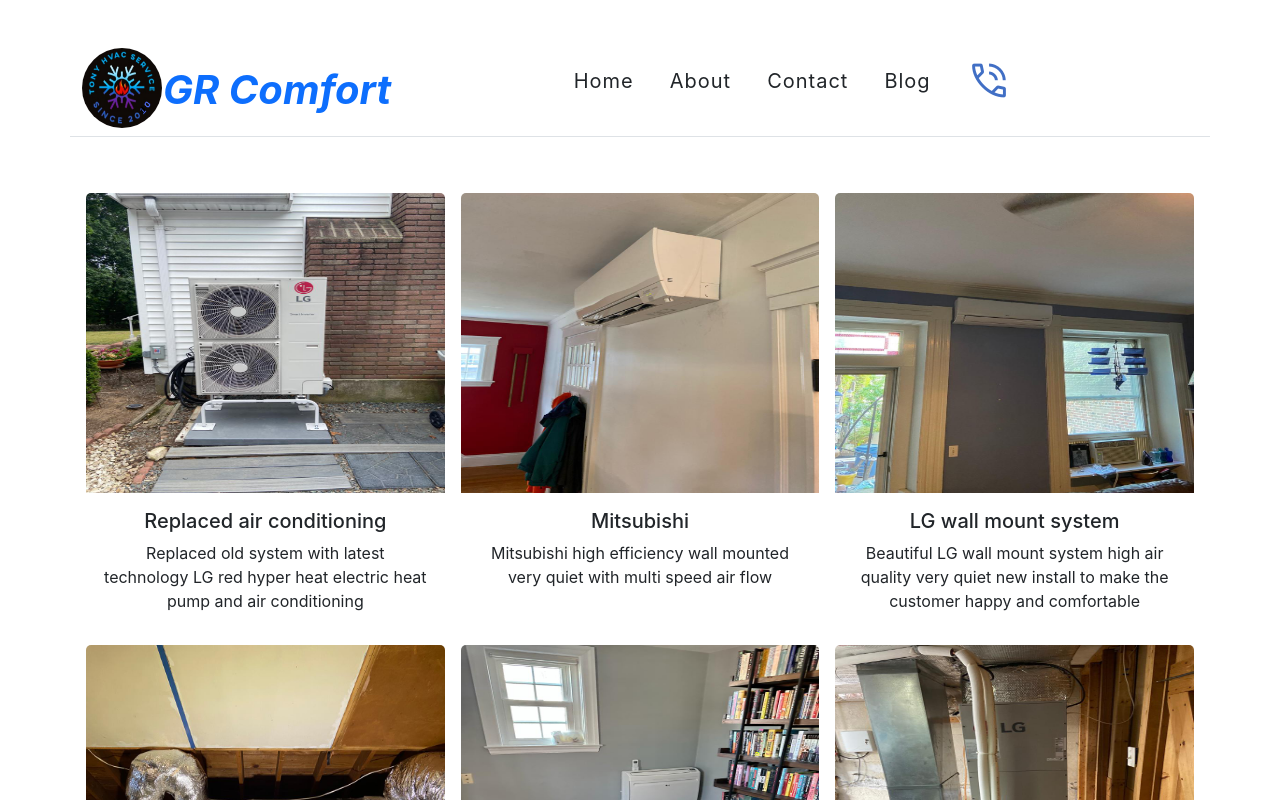
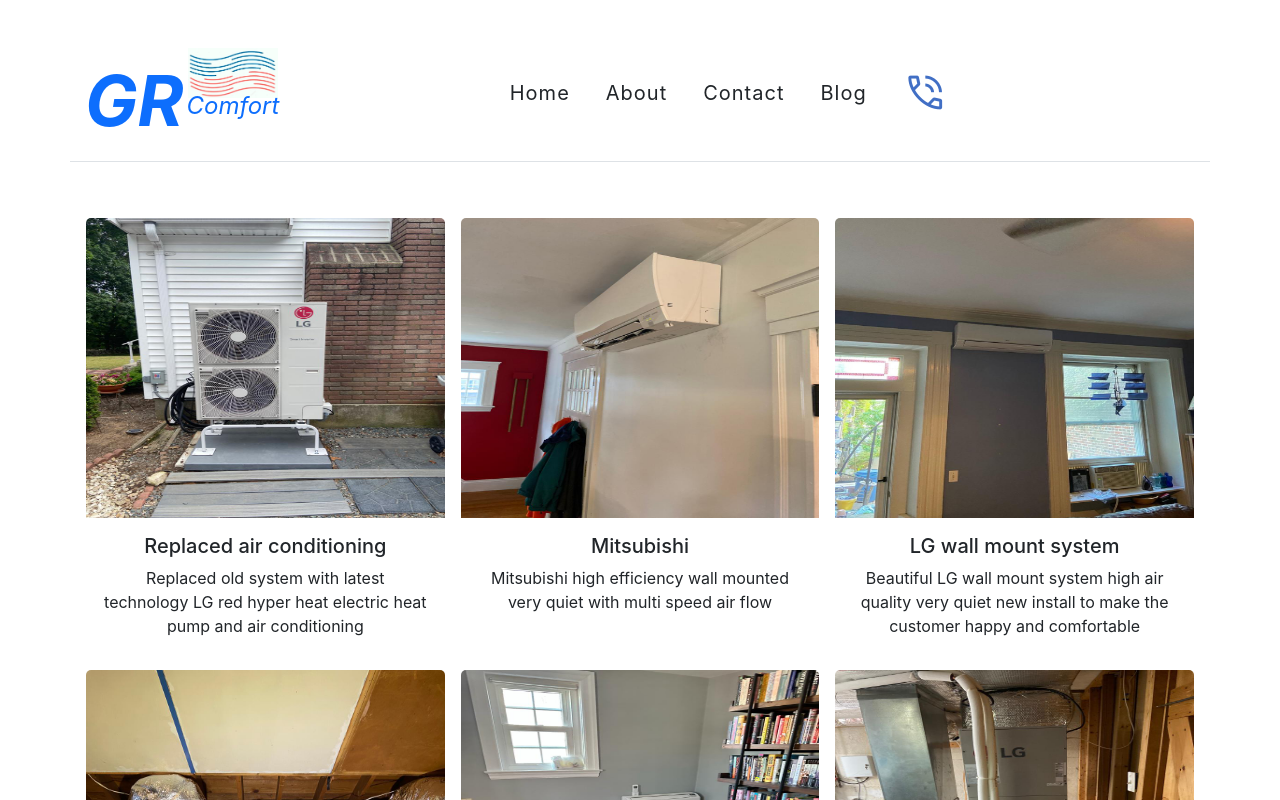
Before and after one commit to rigelselmani/HVAC-Tony, a React (Create React App) app in the folder tonyhvac/: page /blog in a window 1280 px wide. Shown: the top 800 px of the page. Built offline with nearby package versions, Linux system fonts and the light colour scheme; a web font is replaced by a local one.

Commit message:
changing the logo

```diff
--- a/tonyhvac/src/components/Navbar/Navbar.css
+++ b/tonyhvac/src/components/Navbar/Navbar.css
@@ -15,12 +15,14 @@
     font-weight: bold;
 }
 .logo{
-    width:80px;
-    height:80px;
-    border-radius: 50%;
+    width:90px;
+    height:50px;
+    margin-bottom:-10px;
 }
 .navbar-brand{
-    margin-left:1px;
+    margin:0 3px;
+    padding:0;
+    font-size: 70px;
 }
 .services-nav{
     margin-top:-15px
@@ -30,3 +32,8 @@
         margin-left:10px;
      }
  }
+ @media only screen and (max-width: 994px) {
+     .logo-text{
+        align-self: start;
+    }
+}
--- a/tonyhvac/src/components/Navbar/Navbar.js
+++ b/tonyhvac/src/components/Navbar/Navbar.js
@@ -5,8 +5,13 @@
     return (
         <nav className="navbar navbar-expand-lg container bg-white sticky-top border-bottom">
             <div className="container-fluid">
-               <img className="logo" src={require('../../images/logo.png')} alt="logo" />
-               <a className="navbar-brand text-primary fs-1 fst-italic mt-1 logo-nav"  href="/">GR Comfort</a>
+               <div className="d-flex flex-row">
+                  <a className="navbar-brand text-primary fst-italic logo-nav"  href="/">GR</a>
+                  <div className="logo-box">
+                     <img className="logo" src={require('../../images/hot-cold.jpg')} alt="logo" />
+                     <p className="logo-text float-left text-primary fs-4 fst-italic m-0 ">Comfort</p>
+                  </div>
+               </div>
               <button className="navbar-toggler" type="button" data-bs-toggle="collapse" data-bs-target="#navbarNavDropdown" aria-controls="navbarNavDropdown" aria-expanded="false" aria-label="Toggle navigation">
                 <span className="navbar-toggler-icon"></span>
               </button>
--- a/tonyhvac/src/pages/Schedule/Schedule.js
+++ b/tonyhvac/src/pages/Schedule/Schedule.js
@@ -15,7 +15,7 @@
        e.preventDefault()
        console.log( "1:",name, "2:",lastName, "3",number, "3:",email, "4:",message)
        send(
-        "service_qjoznwa",
+        "service_kj3ziyq",
         "template_5vl4eys",
         {name, lastName, number, email, message},
         "cg_p1GRyMNmDPq4tH"
```
Also changed, not shown: tonyhvac/src/images/hot-cold.jpg (added), 6 other files (tests, documents, lock files or other folders).
